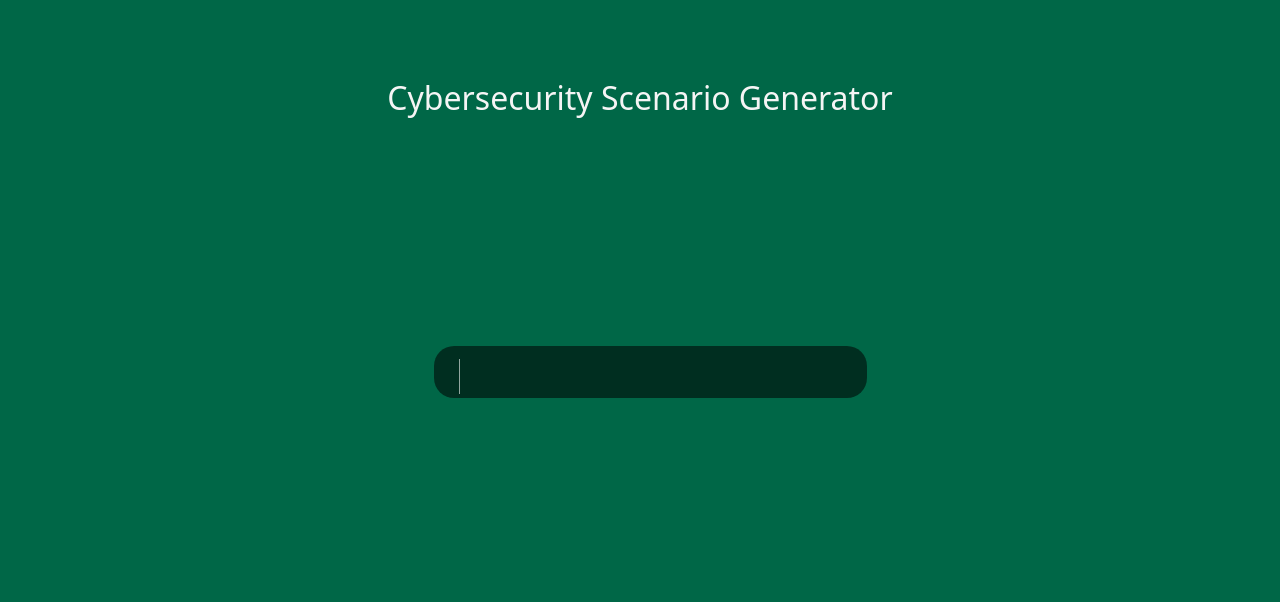
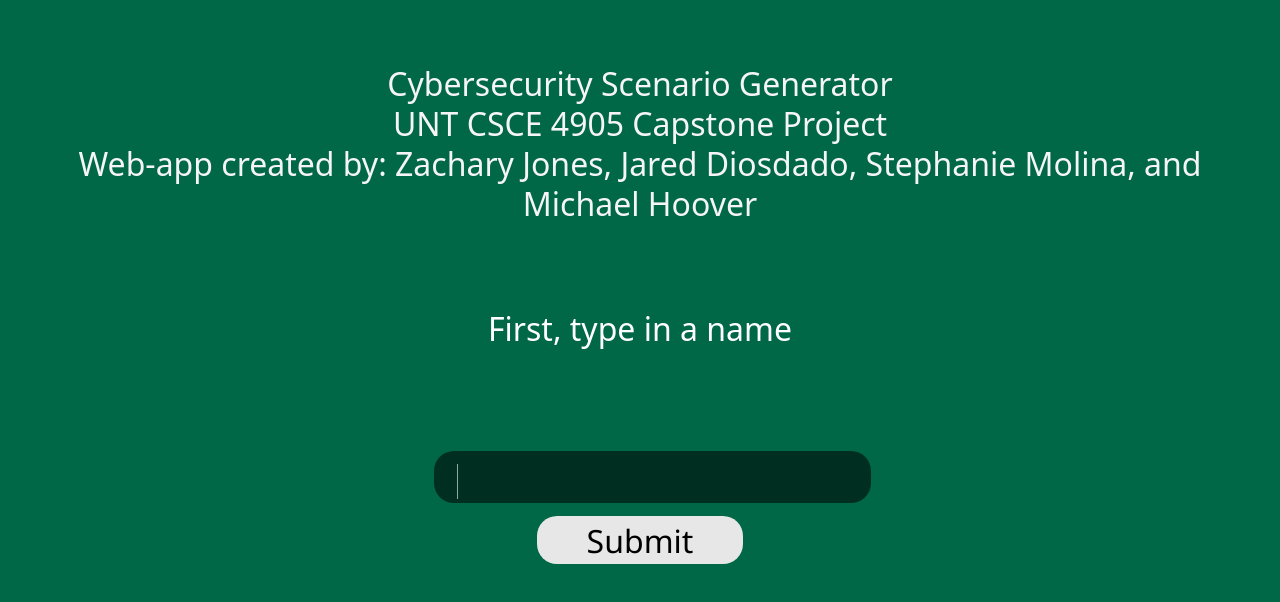
Before and after one commit to zachkjones512/IT-Capstone-Scenario-Generator, a plain HTML site: page index.html in a window 1280 px wide. Drawn offline with Linux system fonts and the light colour scheme.

Commit message:
Added submit button and welcome message

```diff
--- a/index.html
+++ b/index.html
@@ -7,13 +7,16 @@
     <title>Scenario Generator</title>
 </head>
 <body>
-    <div id="weclome">
-        <h1>Cybersecurity Scenario Generator</h1>
+    <div id="welcome">
+        <h1>Cybersecurity Scenario Generator<br>
+            UNT CSCE 4905 Capstone Project<br>
+            Web-app created by: Zachary Jones, Jared Diosdado, Stephanie Molina, and Michael Hoover
+        </h1>
 
     </div>
+
     <div id="question">
-
-
+        <h2>First, type in a name</h2>
     </div>
 
         <form>
@@ -21,6 +24,9 @@
                 <input id="input">
                 <span class="blinkcaret"></span>
             </div>
+        <div class="submit"></div>
+            <button id="btn" type="submit">Submit</button>
+        </div>
         </form>
 
 </body>
--- a/styles.css
+++ b/styles.css
@@ -12,9 +12,23 @@ html, body{
 
 h1{
     color:whitesmoke;
-    font-weight: 500;
+    font-weight: 300;
     text-align: center;
-    margin-top: 15%;
+    margin-top: 5%;
+    text-wrap: pretty;
+    line-height: 5vh;
+}
+
+h2{
+    position: absolute;
+    top: 35%;
+    color:rgb(255, 255, 255);
+    font-weight:lighter;
+    font-family:system-ui;
+    width:100%;
+    text-align: center;
+    left:0;
+    font-size: 2em;
 }
 
 #entry{
@@ -33,7 +47,7 @@ h1{
     color:rgb(214, 214, 214);
     outline: transparent;
     font-size: 2em;
-    padding-left:5%;
+    padding-left:6%;
     font-weight:300;
 }
 
@@ -43,10 +57,6 @@ h1{
     cursor: pointer;
 }
 
-#input::placeholder{
-    color: white;
-    opacity: 100%;
-}
 
 .blinkcaret{
     position: absolute;
@@ -54,7 +64,7 @@ h1{
     height: 35px;
     background-color: white;
     animation: 1.5s blink 1s infinite;
-    left: 6%;
+    left: 5.5%;
     top: 25%;
 }
 
@@ -71,3 +81,24 @@ h1{
         opacity: 0;
     }
 }
+
+.submit{
+    align-content: center;
+    width: 100%;
+}
+
+#btn{
+    align-self: center;
+    width:50%;
+    height:15%;
+    margin-left:25%;
+    margin-top: 3%;
+    border-radius: 20px;
+    background-color: #e7e7e7;
+    border-color: transparent;
+    outline-color: transparent;
+    font-size:2em;
+    font-weight: 450;
+    font-family:'Segoe UI';
+    color:rgb(0, 0, 0)
+}
```
